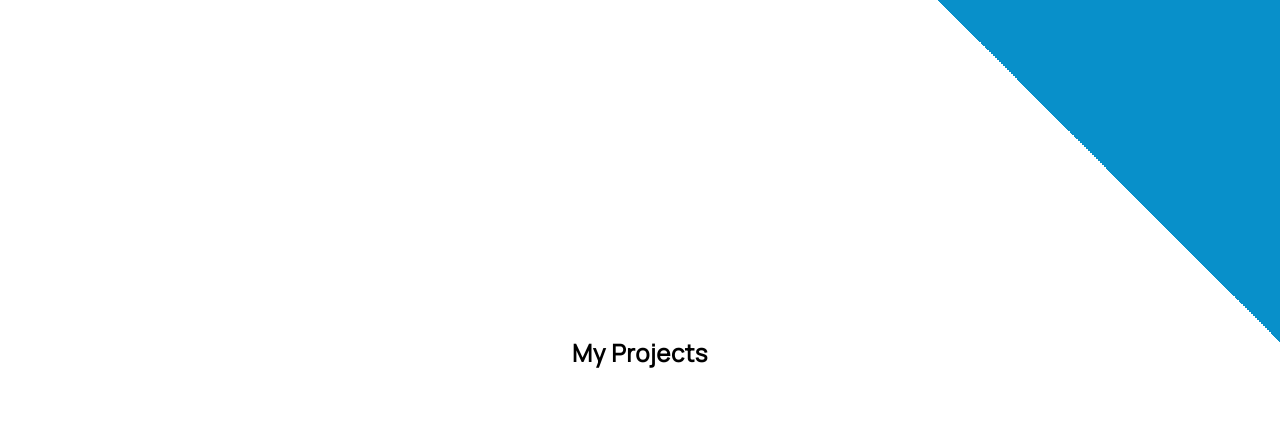
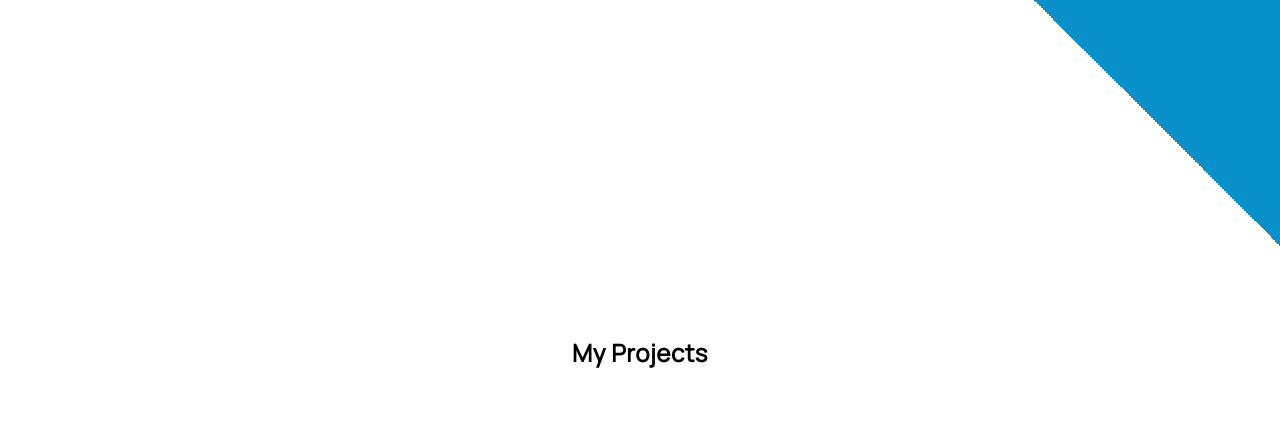
Before and after one commit to mzecic/portfolio, a plain HTML site: page index.html in a window 1280 px wide. Shown: the part 714-1147 px from the top of the page. Drawn offline with Linux system fonts and the light colour scheme.

Commit message:
css update

```diff
--- a/styles.css
+++ b/styles.css
@@ -40,10 +40,10 @@ h2 {
     padding: 0;
     background: linear-gradient(
     45deg,
-    rgba(255, 255, 255) 80%,
-    rgb(8, 144, 202) 20%);
+    rgba(255, 255, 255) 60%,
+    rgb(8, 144, 202) 40%);
     width: 100%;
-    height: 500vh;
+    height: 140vh;
     /* transform: translateX(+100%); */
     overflow: none;
     /* animation: slide 20s linear infinite; */
```
